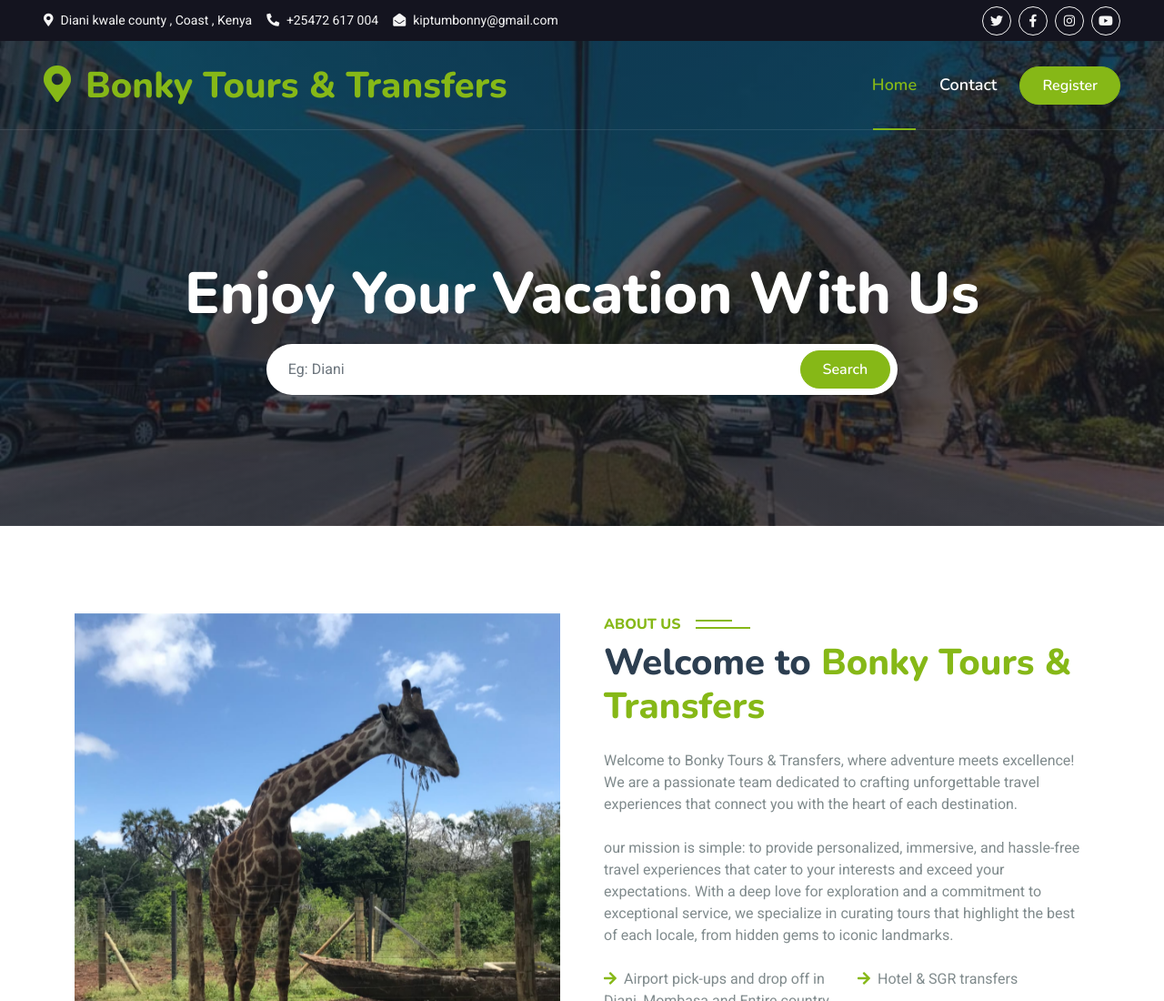
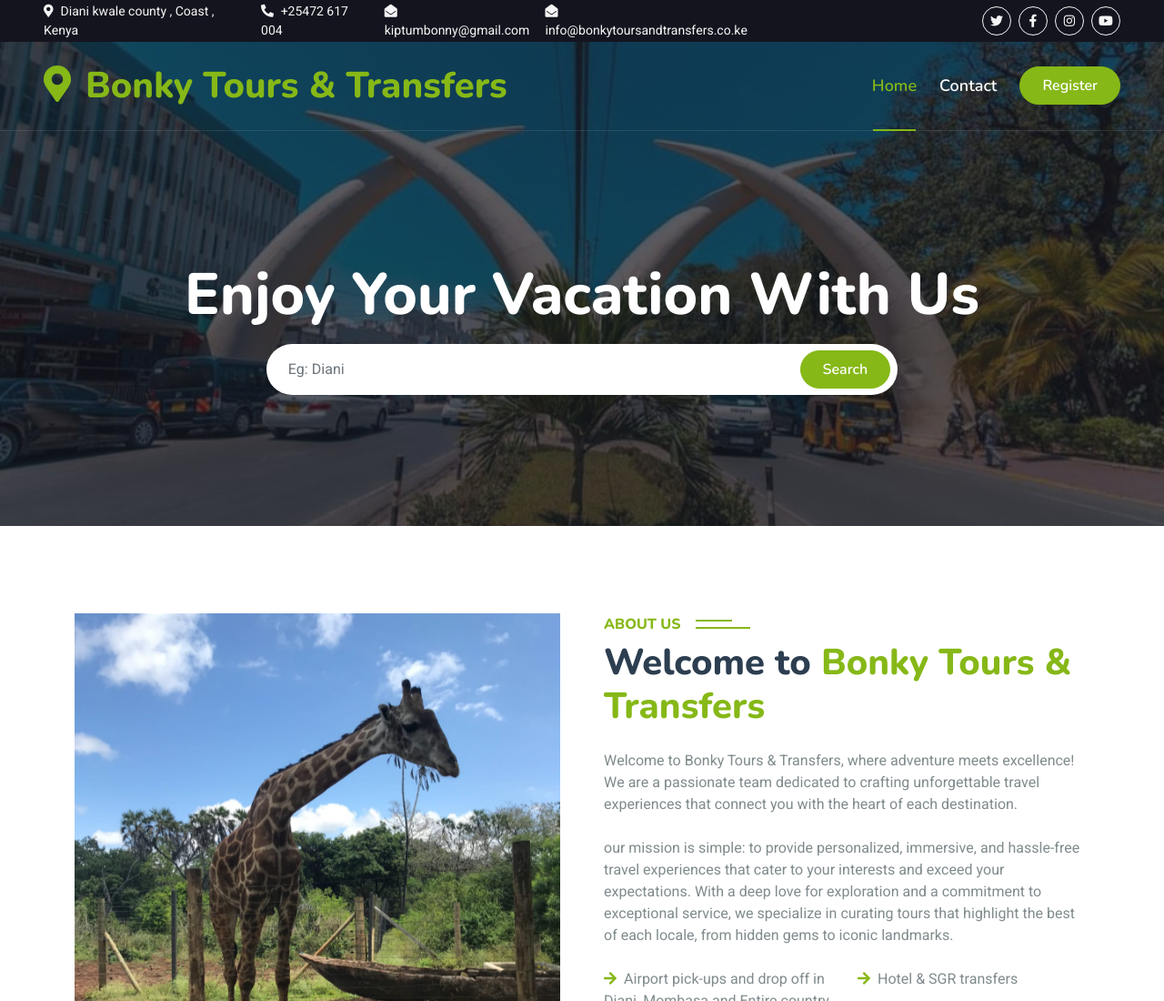
Before and after one commit to nitramaniam/Bonky-Tours-Transfers, a plain HTML site: page index.html in a window 1280 px wide. Shown: the top 1100 px of the page at 91% size. Drawn offline with nearby package versions, Linux system fonts and the light colour scheme.

Commit message:
Update index.html

```diff
--- a/index.html
+++ b/index.html
@@ -49,8 +49,8 @@
                 <div class="d-inline-flex align-items-center" style="height: 45px;">
                     <small class="me-3 text-light"><i class="fa fa-map-marker-alt me-2"></i>Diani kwale county , Coast , Kenya</small>
                     <small class="me-3 text-light"><i class="fa fa-phone-alt me-2"></i>+25472 617 004</small>
-                    <small class="text-light"><i class="fa fa-envelope-open me-2"></i>kiptumbonny@gmail.com
-</small>
+                    <small class="text-light"><i class="fa fa-envelope-open me-2"></i>kiptumbonny@gmail.com</small>
+                    <small class="text-light"><i class="fa fa-envelope-open me-2"></i>info@bonkytoursandtransfers.co.ke</small>
                 </div>
             </div>
             <div class="col-lg-4 text-center text-lg-end">
```
